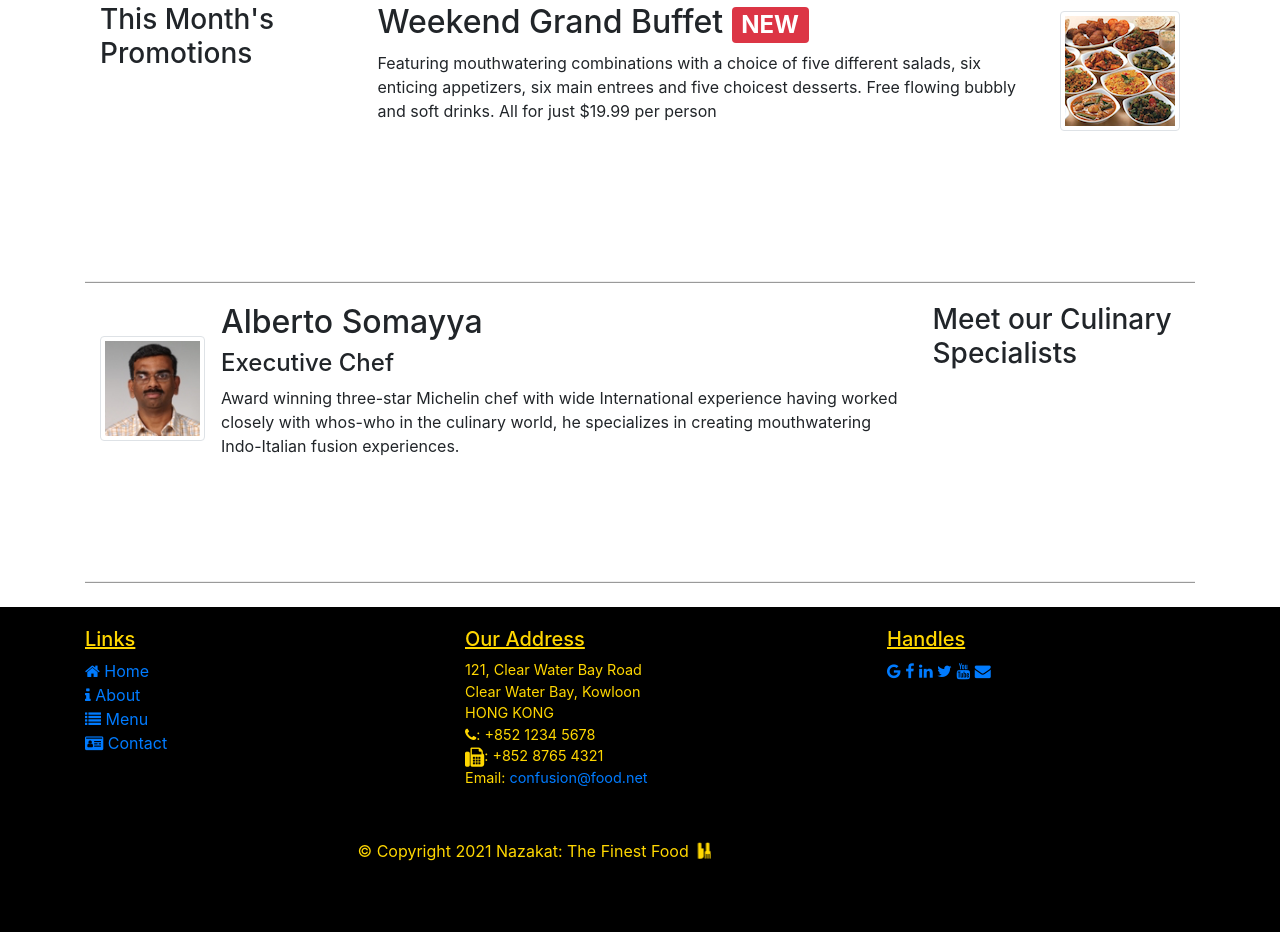
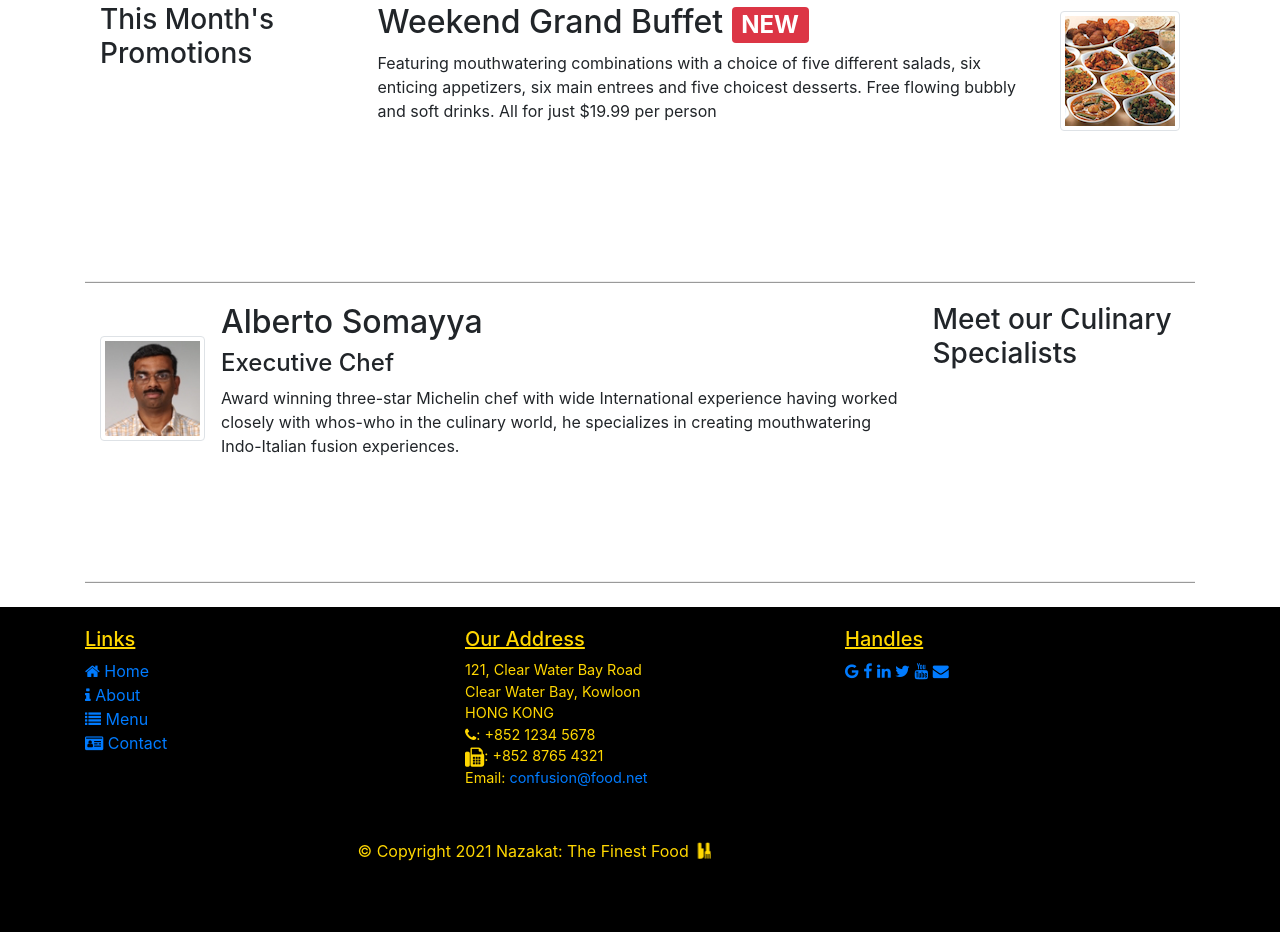
Before and after one commit to Jay-Thesia/Nazakat_The_Finest_Food, a website: page index.html in a window 1280 px wide. Shown: the part 973-1905 px from the top of the page. Drawn offline with nearby package versions, Linux system fonts and the light colour scheme.

Commit message:
sign off

```diff
--- a/css/index.css
+++ b/css/index.css
@@ -31,10 +31,6 @@ address {
 
 .copyright {
     padding: 50px;
-}
-
-.handle {
-    margin-left: 42px;
 }
 
 .tab-content {
```
Also changed, not shown: Assignment1/contact.html (+1 -0 lines).
